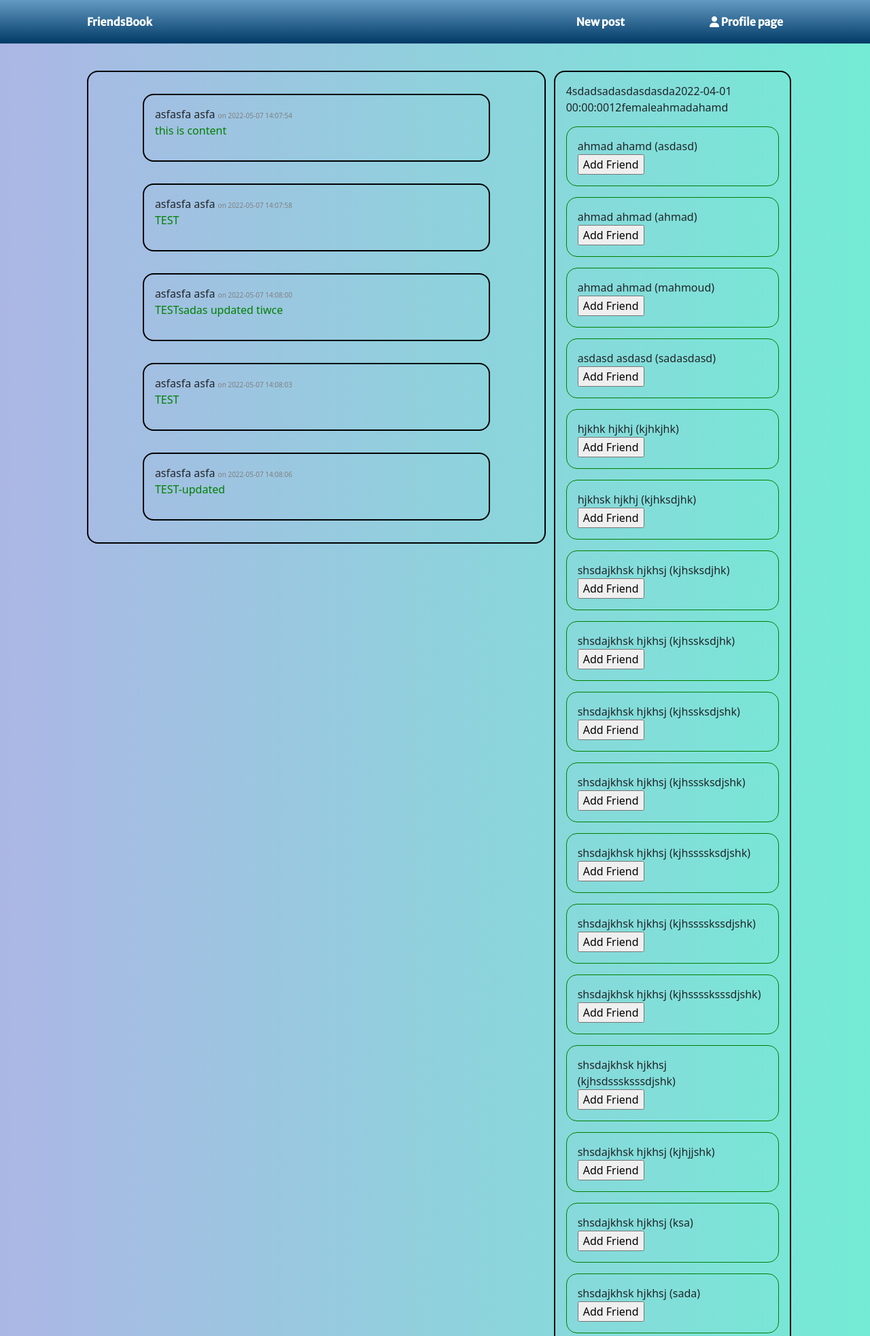
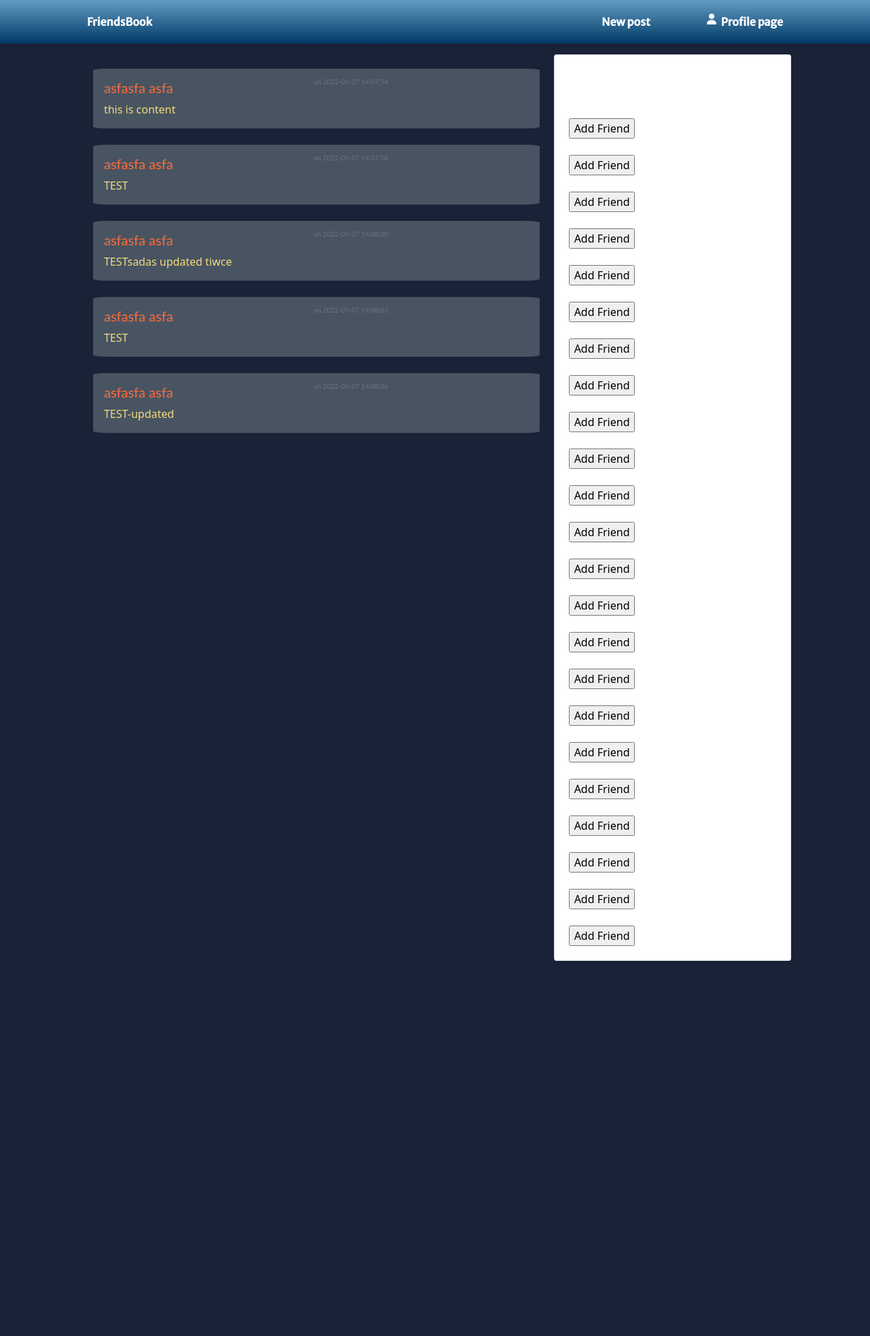
Before and after one commit to iyassalah/Friends-Book, a PHP site: page /Pages/homepage.php in a window 1280 px wide. Shown: the top 1966 px of the page at 68% size. After the commit the page ends 1414 px from the top, so only its background shows below. Run offline with PHP 8.4, Linux system fonts and the light colour scheme; a user stored in the database is signed in; data comes from the database, SQL or seed files in the repository; some libraries are stand-ins or nearby versions.

Commit message:
edit colors for homepage

```diff
--- a/Pages/homepage.php
+++ b/Pages/homepage.php
@@ -39,14 +39,14 @@ if (isset($_POST["request_recipient"]) && isset($_SESSION["data"]["user_id"])) {
             </div>
             <div class="nav-part">
                 <a class="nav-font white-font logo" href="./postform.php"><i class="fa-solid fa-memo white-font"></i> New post</a>
-                <a class="nav-font white-font logo" href=" ./profile.php"><i class="fa-solid fa-user white-font"></i> Profile page</a>
+                <a class="nav-font white-font logo" href=" ./profile.php"><i class="fa-solid fa-user white-font"></i>Profile page</a>
             </div>
         </div>
     </nav>
 
     <section class="main-section">
-        <div class="row">
-            <div class="col-sm-8">
+        <div class="row justify-content-between rounded-border">
+            <div class="col-sm-8 white-font card-pading">
                 <?php
                 if (session_id() == '' || !isset($_SESSION) || session_status() === PHP_SESSION_NONE) {
                     session_start();
@@ -57,7 +57,7 @@ if (isset($_POST["request_recipient"]) && isset($_SESSION["data"]["user_id"])) {
                 timeline(getPosts($_SESSION["data"]["user_id"]));
                 ?>
             </div>
-            <div class="col-sm-4 users">
+            <div class="col-sm-4 users card white-font card-pading">
                 <?php
                 // session_start();
                 require_once '../templates/show-friend-recommends.php';
@@ -66,6 +66,7 @@ if (isset($_POST["request_recipient"]) && isset($_SESSION["data"]["user_id"])) {
                 ?>
             </div>
         </div>
+
     </section>
 </body>
 
--- a/Styles/homepage.css
+++ b/Styles/homepage.css
@@ -1,26 +1,6 @@
 body {
-  height: 100vh;
-  background: #74ebd5;
-  background: linear-gradient(to right, #ACB6E5, #74ebd5);
-}
-
-.main-section {
-  width: 80vw;
-  margin: auto;
-  margin-top: 10vh;
-}
-
-.nav-font {
-  font-family: "Merriweather Sans", sans-serif;
-}
-
-.white-font {
-  color: white;
-}
-
-.icon-size {
-  width: 0.5rem;
-  height: 0.5rem;
+  background-size: cover;
+  background-color: #1A2238;
 }
 
 .mynav {
@@ -33,7 +13,10 @@ body {
   background: linear-gradient(to bottom, rgb(99, 154, 195) 0%, rgb(0, 58, 102) 100%);
 }
 .mynav a {
+  width: 7rem;
   text-decoration: none;
+  display: flex;
+  justify-content: space-between;
 }
 .mynav a:hover, .mynav a:focus {
   color: white;
@@ -58,4 +41,71 @@ body {
   align-items: center;
   width: 30%;
   height: 100%;
+}
+
+.light-back {
+  background-color: #4A5FC1;
+}
+
+.main-section {
+  width: 80vw;
+  margin: auto;
+  margin-top: 7vh;
+}
+
+.nav-font {
+  font-family: "Merriweather Sans", sans-serif;
+}
+
+.white-font {
+  color: white;
+}
+
+.icon-size {
+  width: 0.5rem;
+  height: 0.5rem;
+}
+
+.dark-card {
+  background-color: #485461;
+}
+
+.margin-right {
+  margin-right: 1%;
+}
+
+.margin-left {
+  margin-left: 1%;
+}
+
+.card-pading {
+  padding: 2%;
+}
+
+.rounded-border {
+  border-radius: 3%;
+}
+
+.small-font {
+  font-size: x-small;
+}
+
+.post-width {
+  width: 100%;
+}
+
+.pfont {
+  font-family: "Trebuchet MS", sans-serif;
+}
+
+.text-color {
+  color: #F4DB7D;
+}
+
+.heading-color {
+  color: #FF6A3D;
+}
+
+.card-color {
+  back-ground: #9DAAF2;
 }/*# sourceMappingURL=homepage.css.map */
--- a/Styles/timeline.css
+++ b/Styles/timeline.css
@@ -1,9 +1,8 @@
-.timeline, .users {
+/* .timeline, .users {
     display: flex;
     flex-direction: column;
     align-items: center;
     padding: 1em;
-    /* margin: 1em; */
     border: solid black 2px;
     border-radius: 1em;
 
@@ -32,4 +31,4 @@
     padding: 1em;
     border-radius: 1em;
     margin-top: 1em;
-}
+} */
--- a/templates/post.php
+++ b/templates/post.php
@@ -5,9 +5,11 @@ function showPost(array $postData)
         session_start();
     }
     ['fname' => $fname, 'lname' => $lname, 'content' => $content, 'postdate' => $date, 'author_id' => $uid, 'post_id' => $post_id] = $postData;
-    echo "<div class='post'>";
-    echo "<span class='username'> $fname $lname </span>";
-    echo "<span class='dateposted'>on $date</span>";
+    echo "<div class='d-flex flex-column rounded-border card-body dark-card'>";
+    echo "<div class='d-flex flex-row justify-content-between text-center'>";
+    echo "<span><h5 class='card-title pfont heading-color'> $fname $lname </h5></span>";
+    echo "<span class='card-subtitle mb-2 text-muted small-font pfont'>on $date</span></br>";
+    echo "</div>";
     if ($uid === $_SESSION["data"]["user_id"]) {
         echo '<form action="../deletepost.php" method="post">';
         echo '<input name="id" id="id" type="hidden" value="' . $post_id . '" />';
@@ -18,6 +20,7 @@ function showPost(array $postData)
         echo '<input type="submit" value="Update" />';
         echo '</form>';
     }
-    echo "<p>$content</p>";
+    echo "<p class='card-text text-color'>$content</p>";
     echo "</div>";
+    echo "<br>";
 }
--- a/templates/timeline.php
+++ b/templates/timeline.php
@@ -2,7 +2,7 @@
 function timeline(mysqli_result $data)
 {
     require_once('../templates/post.php');
-    echo "<div class='timeline'>";
+    echo "<div class='d-flex flex-column flex-wrap flex-width'>";
     while ($row = mysqli_fetch_assoc($data)) {
         showPost($row);
     }
```
Also changed, not shown: Styles/homepage.sass (+69 -20 lines), 1 other file.
